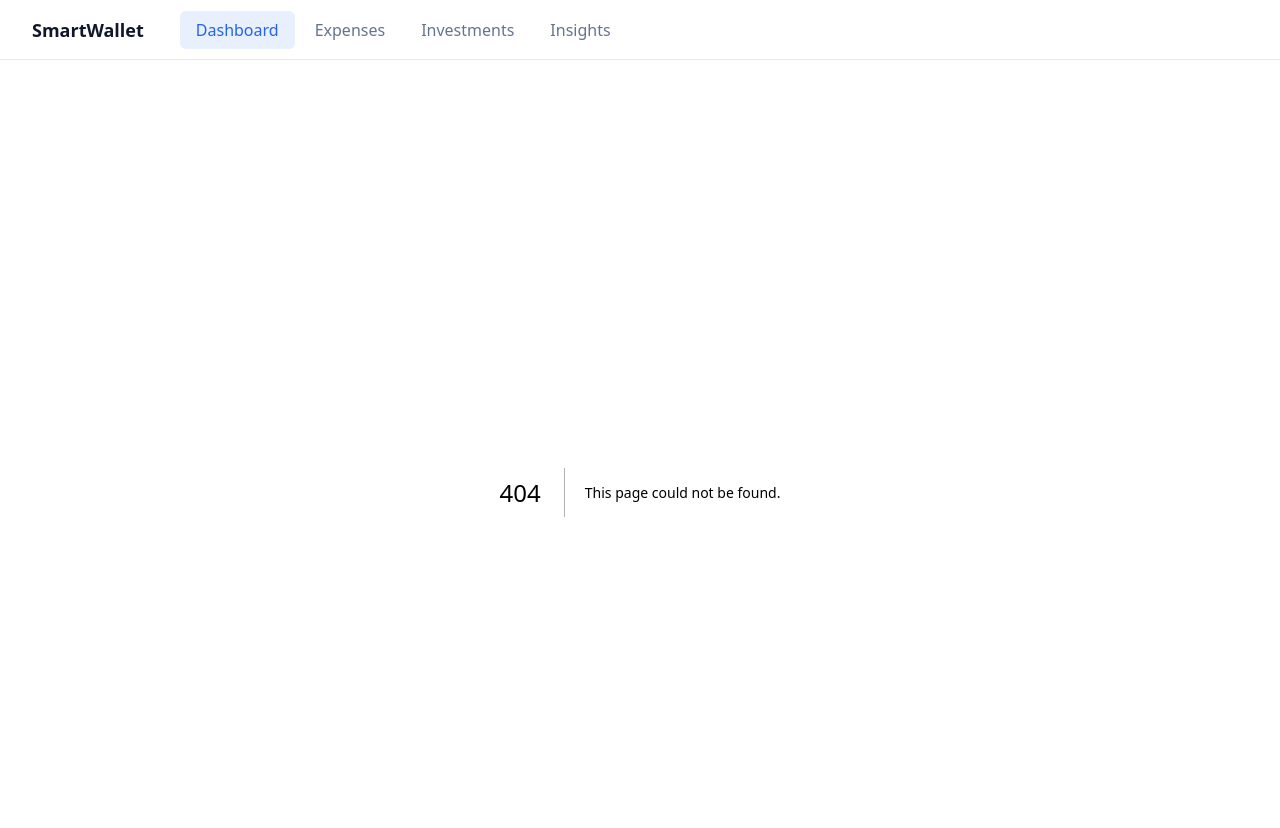
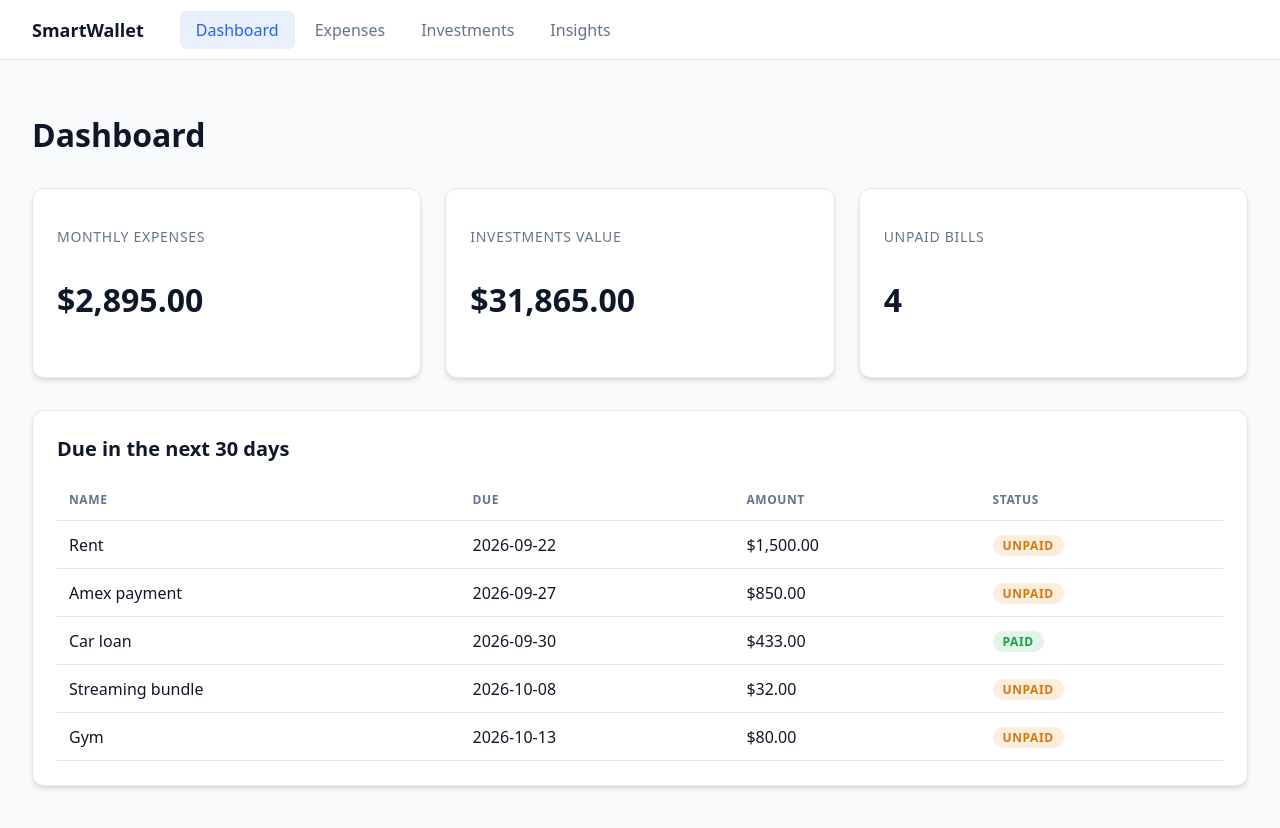
Before and after one commit to jrbuckley/SmartWallet, a Next.js app: page /dashboard in a window 1280 px wide. Before the commit this address had no page. Shown: the top 828 px of the page. Built offline with nearby package versions, Linux system fonts and the light colour scheme.

Commit message:
Next.js App Router scaffold: app/dashboard/page.tsx

```diff
--- /dev/null
+++ b/app/dashboard/page.tsx
@@ -0,0 +1,64 @@
+import { getDashboardSummary, getUpcomingExpenses } from "@/lib/data";
+
+const usd = new Intl.NumberFormat("en-US", {
+  style: "currency",
+  currency: "USD",
+});
+
+export default async function DashboardPage() {
+  const summary = getDashboardSummary();
+  const upcoming = getUpcomingExpenses(30);
+
+  return (
+    <div className="dashboard-container">
+      <h1>Dashboard</h1>
+
+      <div className="dashboard-summary">
+        <div className="summary-card">
+          <h3>Monthly expenses</h3>
+          <p className="summary-value">{usd.format(summary.monthlyExpenses)}</p>
+        </div>
+        <div className="summary-card">
+          <h3>Investments value</h3>
+          <p className="summary-value">{usd.format(summary.investmentsValue)}</p>
+        </div>
+        <div className="summary-card">
+          <h3>Unpaid bills</h3>
+          <p className="summary-value">{summary.unpaidCount}</p>
+        </div>
+      </div>
+
+      <div className="list-card">
+        <h2>Due in the next 30 days</h2>
+        {upcoming.length === 0 ? (
+          <p>Nothing due — you&apos;re all caught up.</p>
+        ) : (
+          <table className="data">
+            <thead>
+              <tr>
+                <th>Name</th>
+                <th>Due</th>
+                <th>Amount</th>
+                <th>Status</th>
+              </tr>
+            </thead>
+            <tbody>
+              {upcoming.map((e) => (
+                <tr key={e.id}>
+                  <td>{e.name}</td>
+                  <td>{e.dueDate}</td>
+                  <td>{usd.format(e.amount)}</td>
+                  <td>
+                    <span className={`pill ${e.paid ? "pill-paid" : "pill-unpaid"}`}>
+                      {e.paid ? "Paid" : "Unpaid"}
+                    </span>
+                  </td>
+                </tr>
+              ))}
+            </tbody>
+          </table>
+        )}
+      </div>
+    </div>
+  );
+}
```
